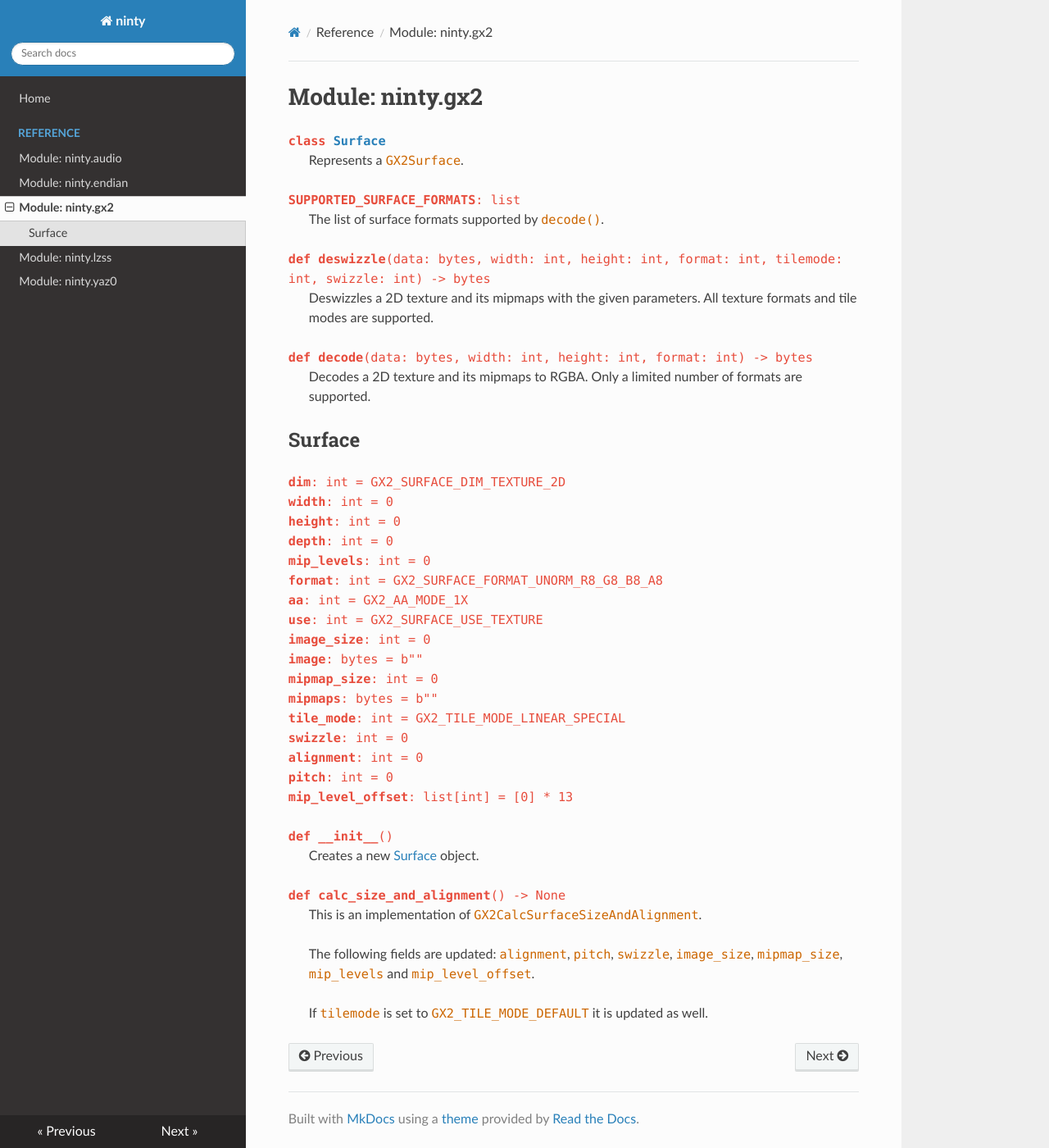
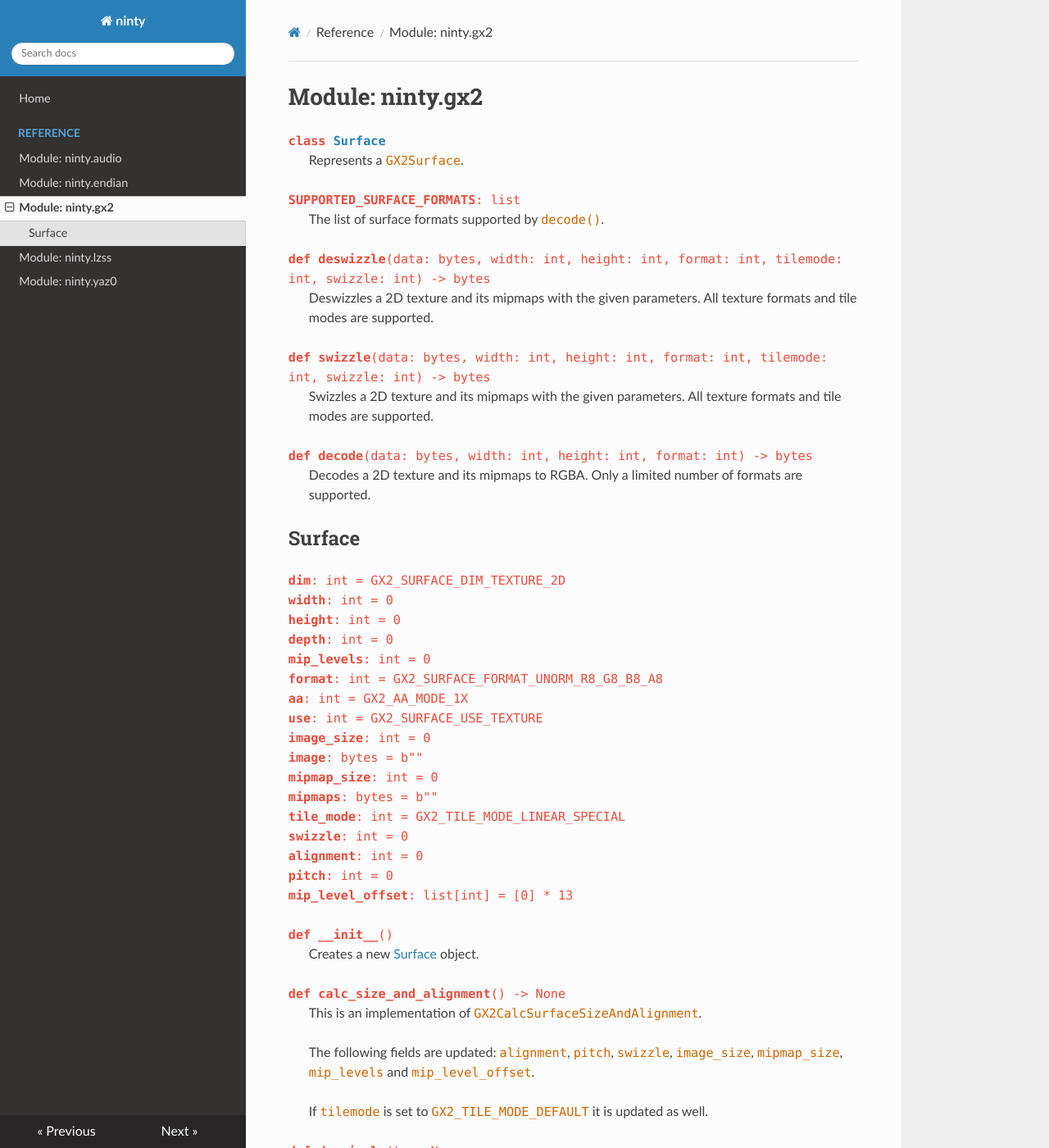
Before and after one commit to kinnay/ninty, an MkDocs documentation site: the page built from docs/reference/gx2.md, in a window 1280 px wide and 1400 px high. Shown: the whole window at 82% size. Built offline with MkDocs 1.6.1, drawn with Linux system fonts in a browser that asks for light colours; nearby versions of some CDN libraries; some of the changed text lies outside the part shown.

```diff
--- a/docs/reference/gx2.md
+++ b/docs/reference/gx2.md
@@ -9,6 +9,9 @@
 
 <code>**def deswizzle**(data: bytes, width: int, height: int, format: int, tilemode: int, swizzle: int) -> bytes</code><br>
 <span class="docs">Deswizzles a 2D texture and its mipmaps with the given parameters. All texture formats and tile modes are supported.</span>
+
+<code>**def swizzle**(data: bytes, width: int, height: int, format: int, tilemode: int, swizzle: int) -> bytes</code><br>
+<span class="docs">Swizzles a 2D texture and its mipmaps with the given parameters. All texture formats and tile modes are supported.</span>
 
 <code>**def decode**(data: bytes, width: int, height: int, format: int) -> bytes</code><br>
 <span class="docs">Decodes a 2D texture and its mipmaps to RGBA. Only a limited number of formats are supported.</span>
@@ -37,3 +40,12 @@
 
 <code>**def calc_size_and_alignment**() -> None</code><br>
 <span class="docs">This is an implementation of `GX2CalcSurfaceSizeAndAlignment`.<br><br>The following fields are updated: `alignment`, `pitch`, `swizzle`, `image_size`, `mipmap_size`, `mip_levels` and `mip_level_offset`.<br><br>If `tilemode` is set to `GX2_TILE_MODE_DEFAULT` it is updated as well.
+
+<code>**def deswizzle**() -> None</code><br>
+<span class="docs">Deswizzles the surface.</span>
+
+<code>**def swizzle**(tilemode: int, swizzle: int) -> None</code><br>
+<span class="docs">Swizzles the surface.</span>
+
+<code>**def decode**() -> None</code><br>
+<span class="docs">Decodes the surface to RGBA. Only deswizzled surfaces can be decoded.</span>
```
Also changed, not shown: README.md (+1 -32 lines).
